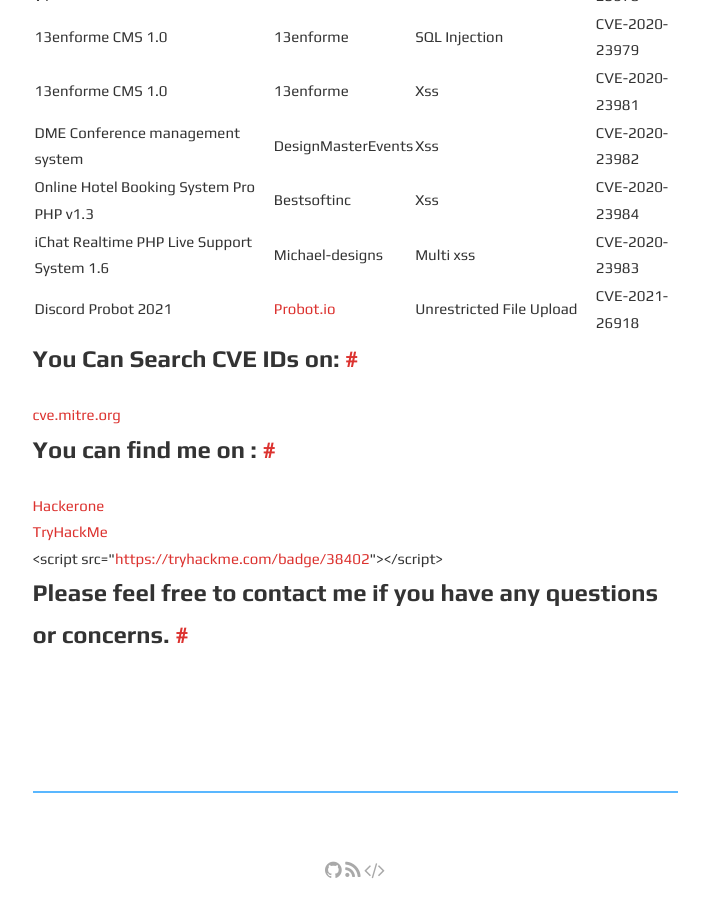
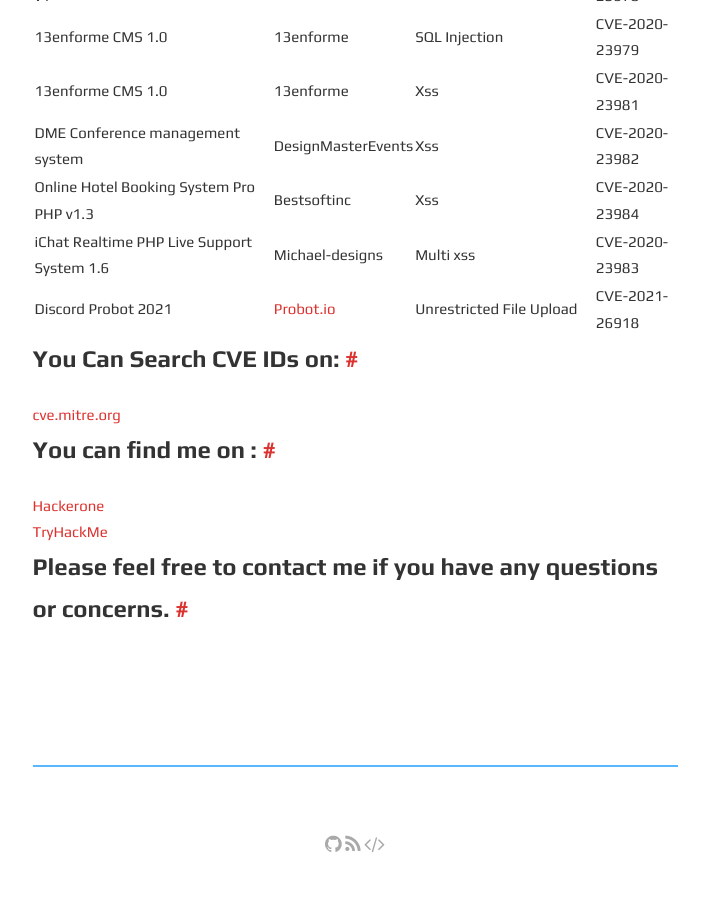
Before and after one commit to TheLastVvV/TheLastVvV.github.io, a Jekyll site: the page built from about.html, in a window 1280 px wide and 900 px high, scrolled down 1401 px. Shown: the whole window, without its empty margins (285-994 px from the left). Built offline with Jekyll 4.4.1, drawn with Linux system fonts in a browser that asks for light colours; after the commit the page ends 2275 px from its top, so only the background shows below that.

Commit message:
Update about.html

```diff
--- a/about.html
+++ b/about.html
@@ -163,7 +163,7 @@
 <h3 class="code-line" data-line-start=54 data-line-end=55><a id="You_can_find_me_on__54"></a>You can find me on :</h3>
 <p class="has-line-data" data-line-start="56" data-line-end="57"><a href="https://hackerone.com/thelastvvv-com?type=user">Hackerone</a></p>
 <p class="has-line-data" data-line-start="58" data-line-end="59"><a href="https://tryhackme.com/p/TheastVvV">TryHackMe</a></p>
-<p class="has-line-data" data-line-start="60" data-line-end="61">&lt;script src=&quot;<a href="https://tryhackme.com/badge/38402">https://tryhackme.com/badge/38402</a>&quot;&gt;&lt;/script&gt;</p>
+<script src="https://tryhackme.com/badge/38402"></script>
 <h3 class="code-line" data-line-start=63 data-line-end=64><a id="Please_feel_free_to_contact_me_if_you_have_any_questions_or_concerns_63"></a>Please feel free to contact me if you have any questions or concerns.</h3>
 
 
```
